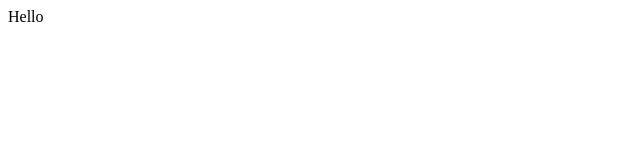
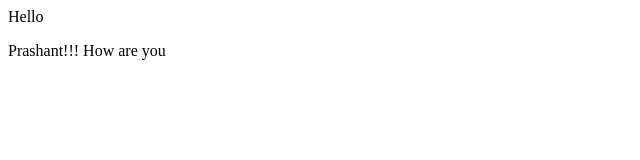
Before and after one commit to Prashant8181/First-Project, a plain HTML site: page index.html in a window 1280 px wide. Shown: the whole page, without its empty margins (0-640 px from the left). Drawn offline with Linux system fonts and the light colour scheme.

Commit message:
Branch added

```diff
--- a/index.html
+++ b/index.html
@@ -1 +1,2 @@
 <p>Hello</p>
+<p>Prashant!!! How are you</p>
```
